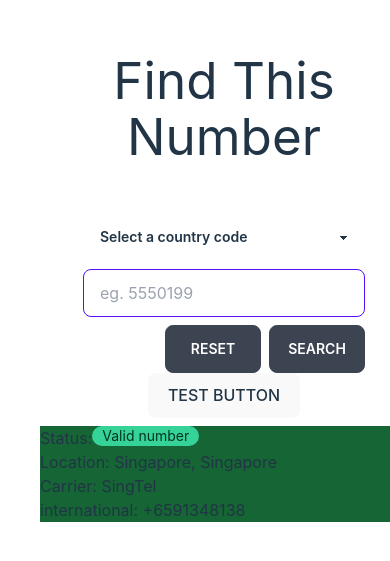
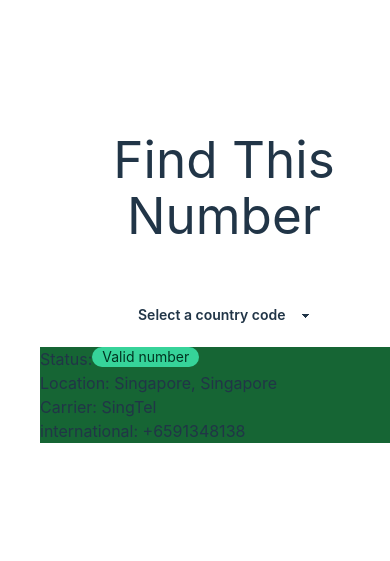
Before and after one commit to roycehoe/number-search, a Vue app in the folder frontend/: page / in a window 390 px wide. Shown: the part 107-668 px from the top of the page. Built offline with nearby package versions, Linux system fonts and the light colour scheme.

Commit message:
Feat: Create smooth appearance of phone number input when country code is selected

```diff
--- a/frontend/src/components/PhoneNumberForm.vue
+++ b/frontend/src/components/PhoneNumberForm.vue
@@ -4,26 +4,26 @@ import { usePhoneNumberForm } from "../composables/usePhoneNumberForm";
 
 const {
   isFormLoading,
-  toggleFormLoadingState,
   phoneNumberInput,
-  isShowPhoneNumberInput,
-  toggleShowPhoneNumberInput,
   countryCallingCode,
+  resetPhoneNumberForm,
 } = usePhoneNumberForm();
 
 function handleClick() {
-  toggleFormLoadingState();
-  console.log(isFormLoading.value);
+  console.log(countryCallingCode.value);
 }
 
-function handleSelectCountryCode(something: string) {
-  console.log(something.replace("-", ""));
+function handleSelectCountryCode(newCountryCallingCode: string) {
+  countryCallingCode.value = newCountryCallingCode.replace("-", "");
 }
 </script>
 
 <template>
-  <div>
-    <select class="select w-full max-w-xs">
+  <div
+    class="form-container"
+    :class="[countryCallingCode ? 'max-h-40' : 'max-h-12']"
+  >
+    <select class="phone-number-input--country-code select w-full max-w-xs">
       <option disabled selected>Select a country code</option>
       <option
         v-for="{ country, countryCodes, isoCode2, isoCode3 } in codes"
@@ -33,7 +33,10 @@ function handleSelectCountryCode(something: string) {
       </option>
     </select>
 
-    <div class="phone-number-input w-full max-w-xs">
+    <div
+      class="phone-number-input--phone-number w-full max-w-xs"
+      v-if="countryCallingCode"
+    >
       <div>
         <input
           v-model="phoneNumberInput"
@@ -44,13 +47,16 @@ function handleSelectCountryCode(something: string) {
       </div>
     </div>
 
-    <div class="flex mt-2 justify-end gap-2">
+    <div
+      class="phone-number-input--buttons flex mt-2 justify-end gap-2"
+      v-if="countryCallingCode"
+    >
       <button
         class="btn w-24"
         :class="{
           'btn loading': isFormLoading,
         }"
-        @click="handleClick"
+        @click="resetPhoneNumberForm"
       >
         Reset
       </button>
@@ -64,8 +70,23 @@ function handleSelectCountryCode(something: string) {
         Search
       </button>
     </div>
-    <button @click="handleClick">TEST BUTTON</button>
+
+    <!-- <button @click="handleClick">TEST BUTTON</button> -->
   </div>
 </template>
 
-<style scoped></style>
+<style scoped>
+.form-container {
+  transition: max-height 0.2s linear;
+}
+
+.v-enter-active,
+.v-leave-active {
+  transition: opacity 0.5s ease;
+}
+
+.v-enter-from,
+.v-leave-to {
+  opacity: 0;
+}
+</style>
--- a/frontend/src/components/PhoneNumberResults.vue
+++ b/frontend/src/components/PhoneNumberResults.vue
@@ -1,8 +1,7 @@
 <script setup lang="ts">
 import { usePhoneNumberForm } from "../composables/usePhoneNumberForm";
 
-const { isFormLoading, toggleFormLoadingState, mockData } =
-  usePhoneNumberForm();
+const { isFormLoading, mockData } = usePhoneNumberForm();
 </script>
 
 <template>
--- a/frontend/src/composables/usePhoneNumberForm.ts
+++ b/frontend/src/composables/usePhoneNumberForm.ts
@@ -2,7 +2,6 @@ import { ref } from "vue";
 
 const countryCallingCode = ref("");
 const phoneNumberInput = ref("");
-const isShowPhoneNumberInput = ref(false);
 const MOCK_DATA = {
   _id: "6413b4a4b372f80c7fe2916c",
   phone: "6591348138",
@@ -26,14 +25,6 @@ const mockData = ref(MOCK_DATA);
 const isFormLoading = ref(false);
 
 export function usePhoneNumberForm() {
-  function toggleFormLoadingState() {
-    isFormLoading.value = !isFormLoading.value;
-  }
-
-  function changeCountryCallingCode(newCountryCallingCode: string) {
-    countryCallingCode.value = newCountryCallingCode;
-  }
-
   function submitPhoneNumberForm() {
     console.log("Mock Form submitted");
   }
@@ -43,18 +34,10 @@ export function usePhoneNumberForm() {
     phoneNumberInput.value = "";
   }
 
-  function toggleShowPhoneNumberInput() {
-    isFormLoading.value = !isFormLoading.value;
-  }
-
   return {
-    toggleFormLoadingState,
-    changeCountryCallingCode,
     submitPhoneNumberForm,
     resetPhoneNumberForm,
-    toggleShowPhoneNumberInput,
     isFormLoading,
-    isShowPhoneNumberInput,
     countryCallingCode,
     phoneNumberInput,
     mockData,
```
